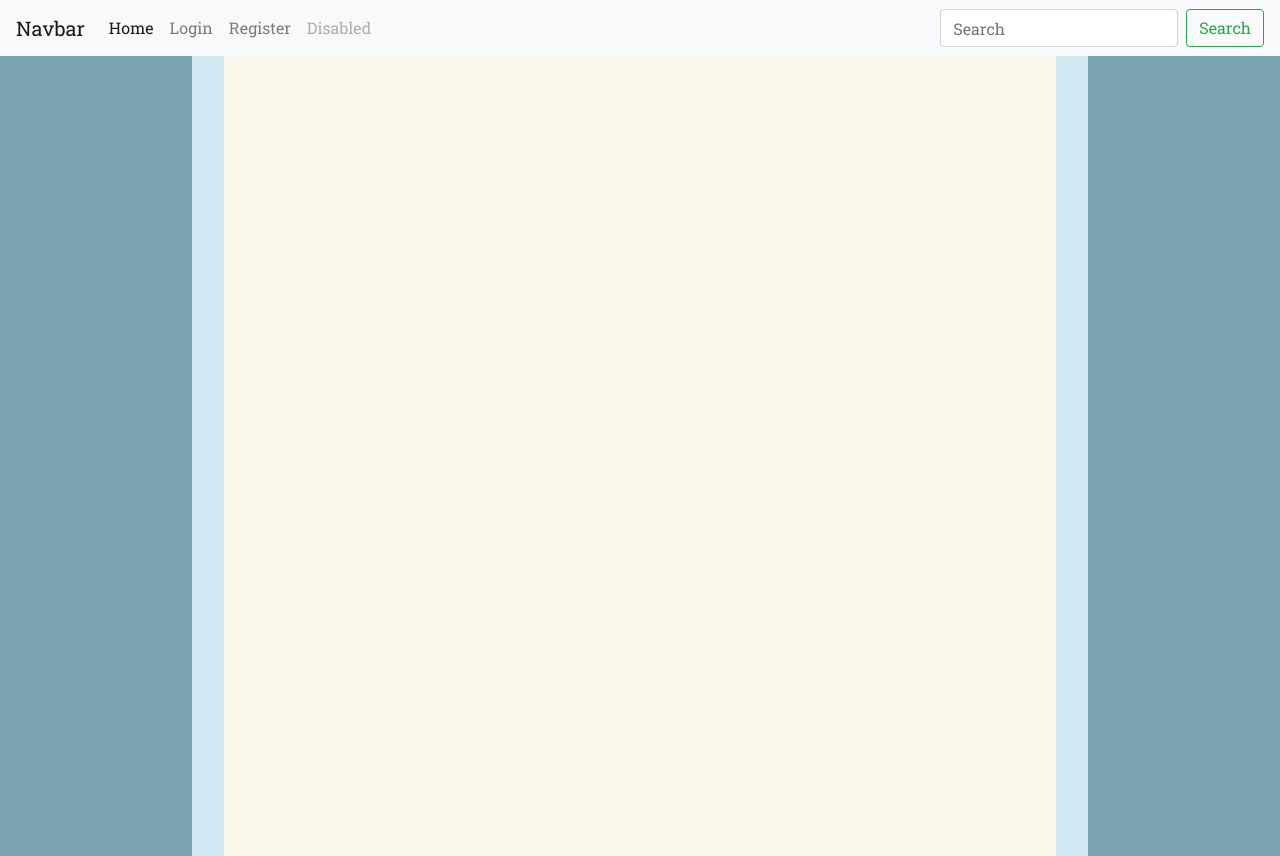
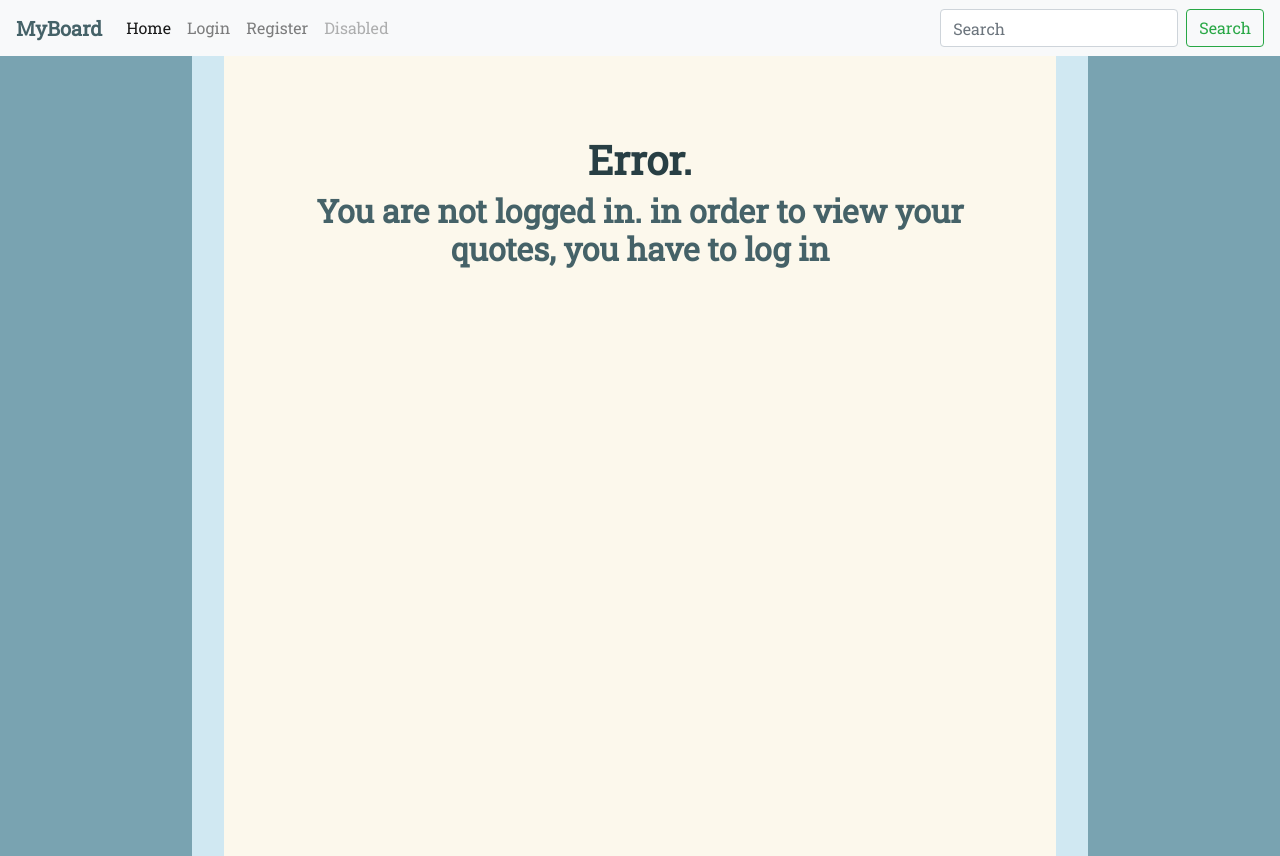
Before and after one commit to noam-y/MyNewBoard, a Python web app: template templates/quote_display.html in a window 1280 px wide. Run offline with Jinja, Linux system fonts and the light colour scheme; the template is opened without the code that fills it, so the values that code supplies are empty.

Commit message:
formatted error message, removed unnecessary stylesheet.

```diff
--- a/db_creator.py
+++ b/db_creator.py
@@ -6,7 +6,6 @@ import os
 
 #db = peewee.SqliteDatabase('inspire_app.db')
 #db = PostgresqlDatabase('MyBoard.db',password='postgres')
-
 
 
 db = PostgresqlDatabase(
@@ -22,7 +21,6 @@ db = PostgresqlDatabase(
 class BaseModel(Model):
 
     class Meta:
-
         database = db
 
 
--- a/static/styles/newstyle.css
+++ /dev/null
@@ -1,4 +0,0 @@
-.main-body{
-    display: flex;
-    justify-content: space-around;
-}
--- a/static/styles/style.css
+++ b/static/styles/style.css
@@ -22,7 +22,7 @@ body{
     font-family: 'Roboto Slab',Arial, Helvetica, sans-serif;
 }
 
-input[type="text"]{
+input[type="text"],input[type="password"]{
     margin: 0.5em 1em 0.5em 1em;
     background-color: rgb(255, 255, 253);
     border-width: 0px;
--- a/templates/base.html
+++ b/templates/base.html
@@ -10,7 +10,7 @@
     </head>
     <body>
         <nav class="navbar navbar-expand-lg navbar-light bg-light">
-            <a class="navbar-brand" href="#">Navbar</a>
+            <a class="navbar-brand" style="color:#456268; font-weight: 900;" href="#">MyBoard</a>
             <button class="navbar-toggler" type="button" data-toggle="collapse" data-target="#navbarSupportedContent" aria-controls="navbarSupportedContent" aria-expanded="false" aria-label="Toggle navigation">
               <span class="navbar-toggler-icon"></span>
             </button>
--- a/templates/quote_display.html
+++ b/templates/quote_display.html
@@ -7,6 +7,9 @@
 
 
 {% block content %}
+
+
+{% if islogged %}
 <div class="quote-boards">
 {% for q in quotes %}
 <div class="quote">
@@ -15,4 +18,13 @@
 </div>
 {% endfor %}
 </div>
+
+{% else %}
+
+<h1>Error.</h1>
+<h2>You are not logged in. in order to view your quotes, you have to log in</h2>
+
+{% endif %}
+
+
 {% endblock %}
```
Also changed, not shown: app.py (+3 -4 lines), templates/add-board.html (+9 -0 lines), templates/add-quote.html (+11 -0 lines).
